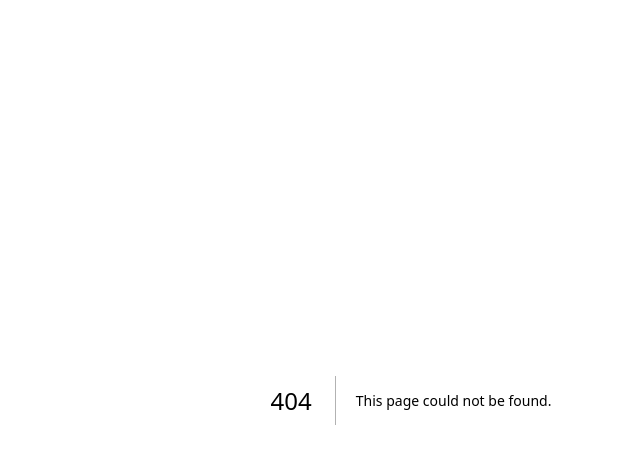
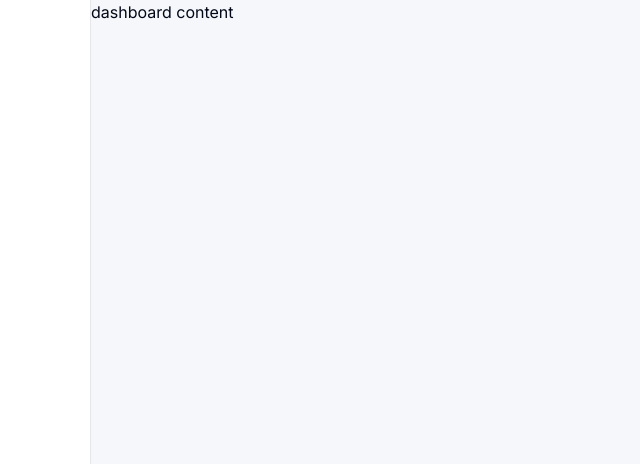
Before and after one commit to pradhanishan/bagaichadharan, a Next.js app: page /dashboard/content in a window 1280 px wide. Before the commit this address had no page. Shown: the top 464 px of the page, without its empty margins (229-869 px from the left). Built offline with nearby package versions, Linux system fonts and the light colour scheme.

Commit message:
create drawer and dashboard content layout

```diff
--- /dev/null
+++ b/app/(protected)/dashboard/content/page.tsx
@@ -0,0 +1,8 @@
+export default function DashboardContent() {
+  return (
+    <div>
+      {/* TODO: top useful content links here. ({Home})*/}
+      dashboard content
+    </div>
+  );
+}
--- a/app/(protected)/dashboard/layout.tsx
+++ b/app/(protected)/dashboard/layout.tsx
@@ -6,12 +6,12 @@ export default function DashboardLayout({
   return (
     <div className="flex h-screen overflow-hidden">
       {/* Left Sidebar - Navigation */}
-      <div className="w-1/4 bg-gray-200 overflow-y-auto">{/* Your navigation content goes here */}</div>
+      <div className="w-1/4 border-r border-gray-200 overflow-y-auto">{/* Your navigation content goes here */}</div>
 
       {/* Right Content Area */}
-      <div className="w-3/4 bg-white overflow-y-auto">
+      <div className="w-3/4 bg-slate-200/35 overflow-y-auto">
         {/* Main content area */}
-        <div className="p-4">{children}</div>
+        {children}
       </div>
     </div>
   );
```
